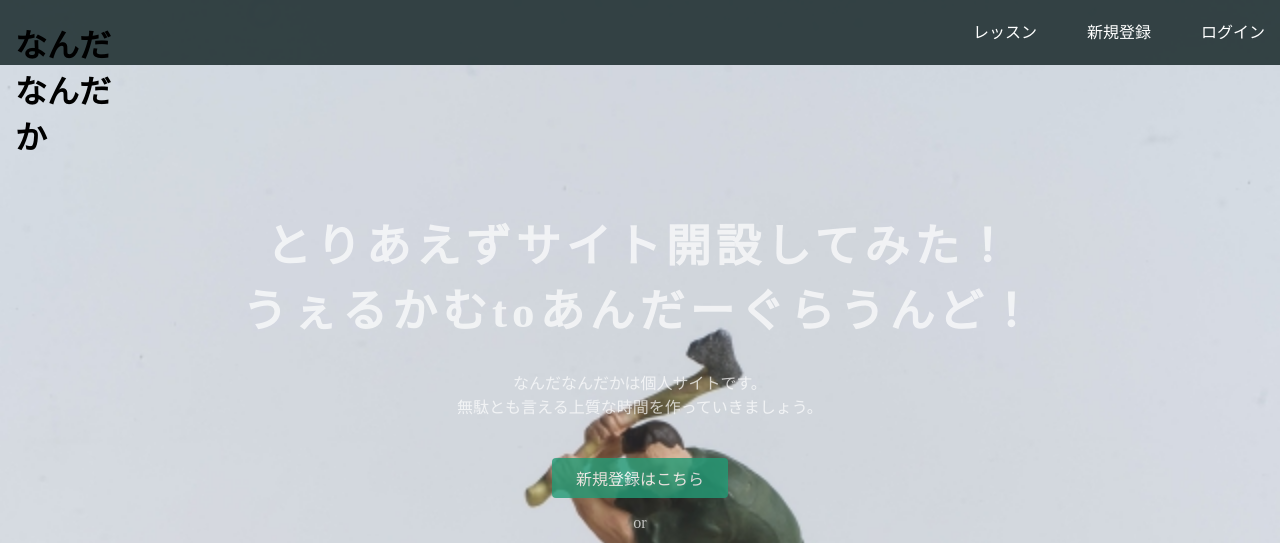
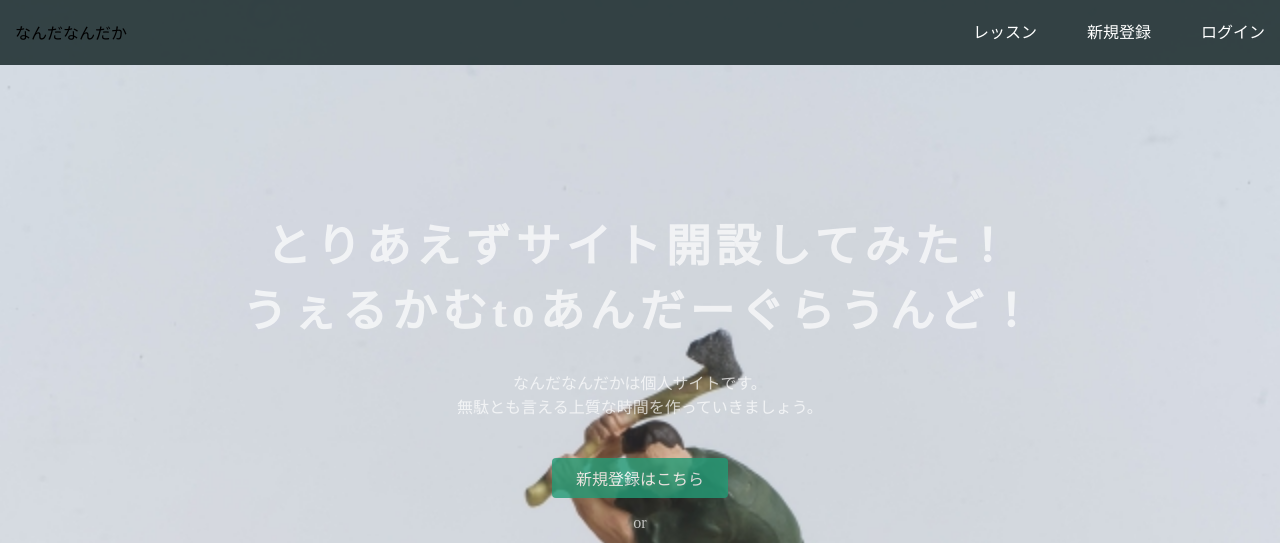
Before and after one commit to mh-lab/mh-lab.github.io, a plain HTML site: page index.html in a window 1280 px wide. Shown: the top 543 px of the page. Drawn offline with Linux system fonts and the light colour scheme.

Commit message:
Update index.html

```diff
--- a/index.html
+++ b/index.html
@@ -11,7 +11,7 @@
   <header>
     <div class="container">
       <div class="header-left">
-        <h1 class="logo">なんだなんだか</h1>
+        <p class="logo">なんだなんだか</p>
         <!--<img class="logo" src="https://prog-8.com/images/html/advanced/main_logo.png">-->
       </div>
       <span class="fa fa-bars menu-icon"></span>
```
